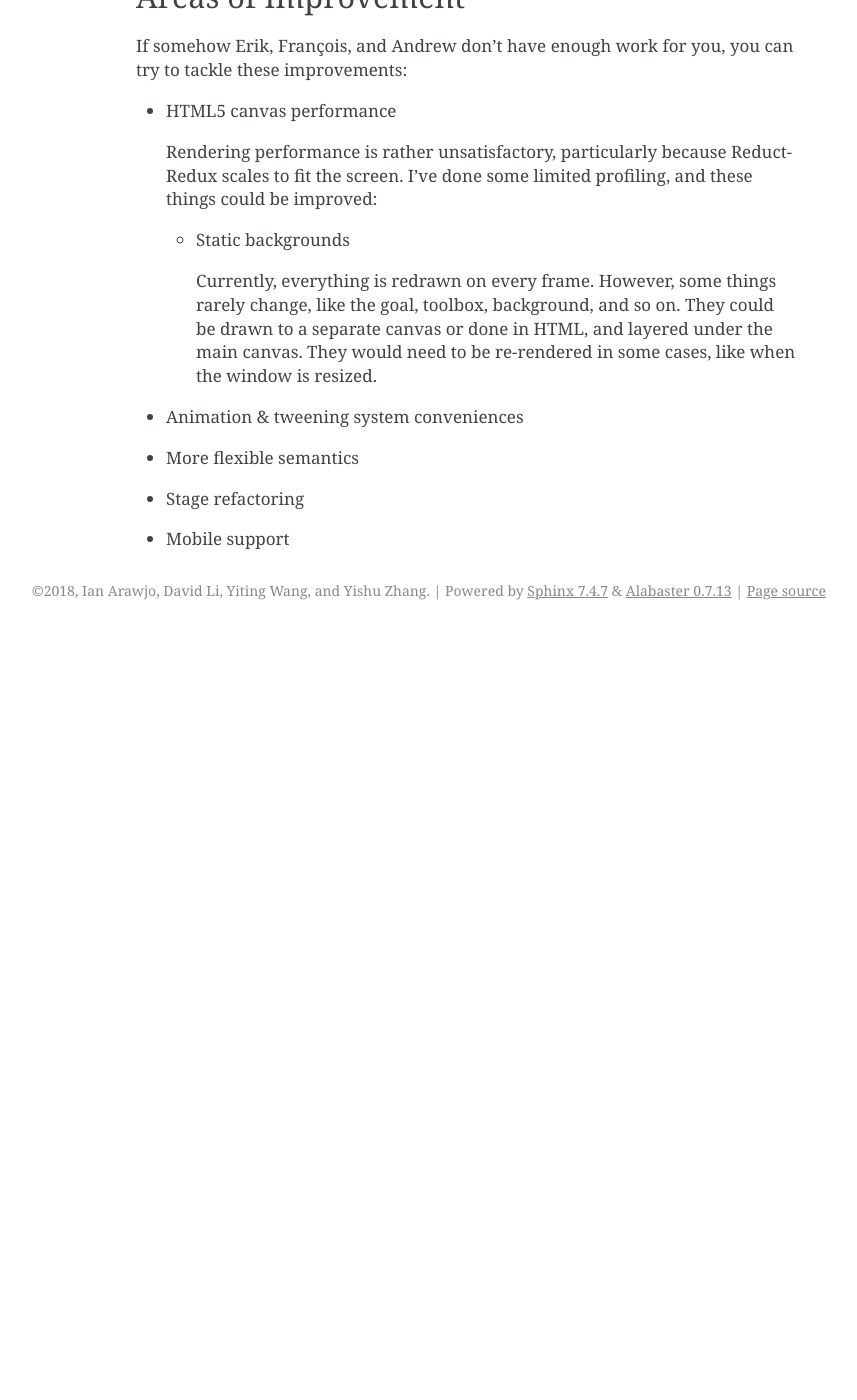
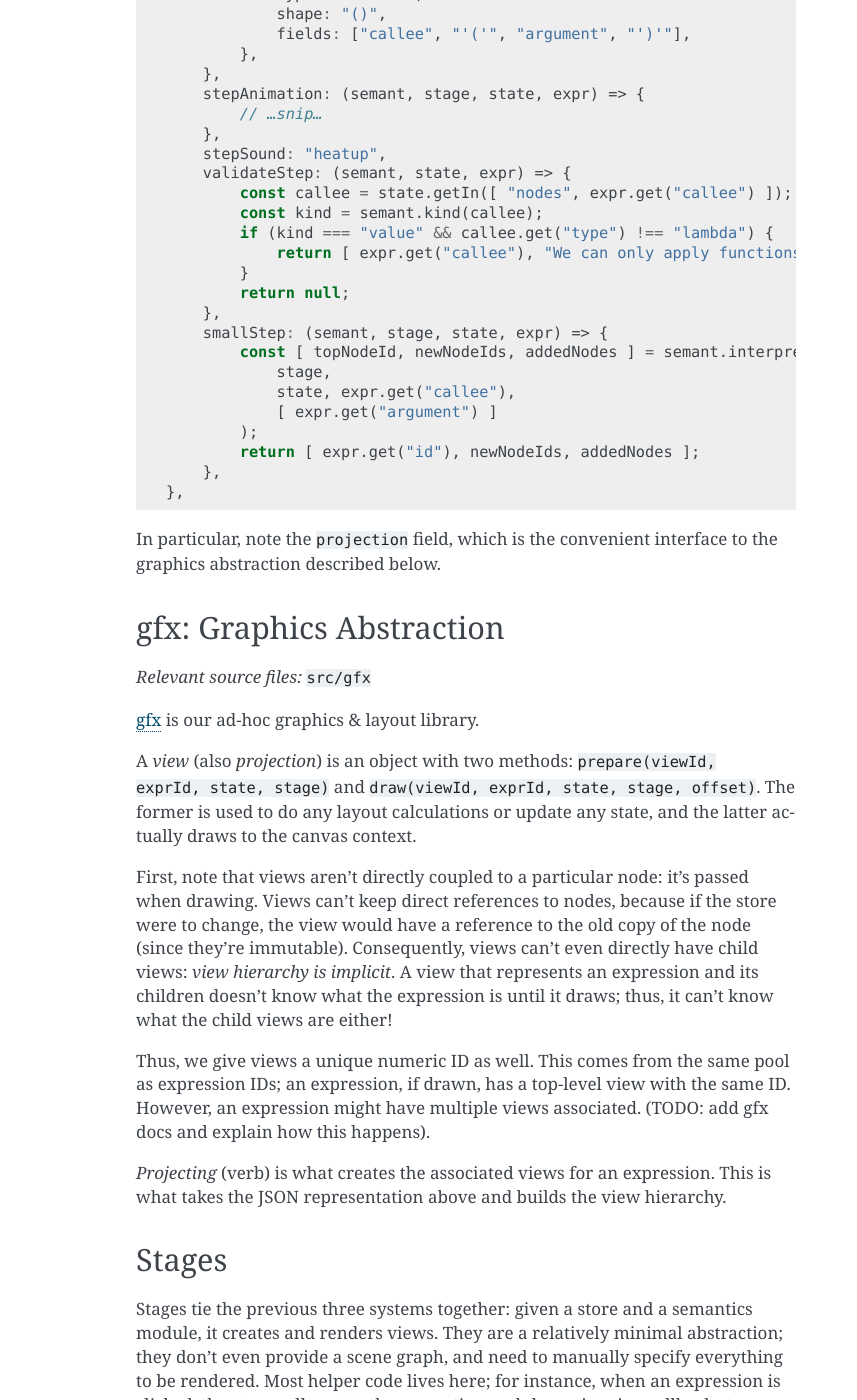
Before and after one commit to lidavidm/reduct-redux, a Sphinx documentation site: the page built from docs/architecture.rst, in a window 1280 px wide and 1400 px high, scrolled down 2271 px. Shown: the whole window, without its empty margins (284-1141 px from the left). Built offline with Sphinx 7.4.7, drawn with Linux system fonts in a browser that asks for light colours; before the commit the page ends 2901 px from its top, so only the background shows below that; some of the changed text lies outside the part shown.

Commit message:
First draft of architecture docs

```diff
--- a/docs/architecture.rst
+++ b/docs/architecture.rst
@@ -90,18 +90,93 @@ specifying JavaScript objects containing details like:
 
 These are then combined by the engine with a set of general helper
 functions for performing substitutions, evaluating expressions,
-searching them, and so on.
+searching them, and so on. (In some sense, this is like an OCaml
+functor, where you provide a base module and the functor augments it.)
+
+Here's an example of an expression definition:
+
+.. code-block:: javascript
+
+   // Application block
+   {
+       kind: "expression",
+       fields: [],
+       subexpressions: ["callee", "argument"],
+       reductionOrder: ["argument", "callee"],
+       projection: {
+           type: "decal",
+           content: {
+               type: "default",
+               shape: "()",
+               fields: ["callee", "'('", "argument", "')'"],
+           },
+       },
+       stepAnimation: (semant, stage, state, expr) => {
+           // …snip…
+       },
+       stepSound: "heatup",
+       validateStep: (semant, state, expr) => {
+           const callee = state.getIn([ "nodes", expr.get("callee") ]);
+           const kind = semant.kind(callee);
+           if (kind === "value" && callee.get("type") !== "lambda") {
+               return [ expr.get("callee"), "We can only apply functions!" ];
+           }
+           return null;
+       },
+       smallStep: (semant, stage, state, expr) => {
+           const [ topNodeId, newNodeIds, addedNodes ] = semant.interpreter.betaReduce(
+               stage,
+               state, expr.get("callee"),
+               [ expr.get("argument") ]
+           );
+           return [ expr.get("id"), newNodeIds, addedNodes ];
+       },
+   },
+
+In particular, note the ``projection`` field, which is the convenient
+interface to the graphics abstraction described below.
 
 gfx: Graphics Abstraction
 =========================
 
 *Relevant source files:* ``src/gfx``
 
-:doc:`modules/gfx` is our ad-hoc graphics & layout library. It has several
-quirks, which will become apparent as we explain its structure.
+:doc:`modules/gfx` is our ad-hoc graphics & layout library.
+
+A *view* (also *projection*) is an object with two methods:
+``prepare(viewId, exprId, state, stage)`` and
+``draw(viewId, exprId, state, stage, offset)``. The former is used to
+do any layout calculations or update any state, and the latter
+actually draws to the canvas context.
+
+First, note that views aren't directly coupled to a particular node:
+it's passed when drawing. Views can't keep direct references to nodes,
+because if the store were to change, the view would have a reference
+to the old copy of the node (since they're immutable). Consequently,
+views can't even directly have child views: *view hierarchy is
+implicit*. A view that represents an expression and its children
+doesn't know what the expression is until it draws; thus, it can't
+know what the child views are either!
+
+Thus, we give views a unique numeric ID as well. This comes from the
+same pool as expression IDs; an expression, if drawn, has a top-level
+view with the same ID. However, an expression might have multiple
+views associated. (TODO: add gfx docs and explain how this happens).
+
+*Projecting* (verb) is what creates the associated views for an
+expression. This is what takes the JSON representation above and
+builds the view hierarchy.
 
 Stages
 ======
+
+Stages tie the previous three systems together: given a store and a
+semantics module, it creates and renders views. They are a relatively
+minimal abstraction; they don't even provide a scene graph, and need
+to manually specify everything to be rendered. Most helper code lives
+here; for instance, when an expression is clicked, the stage calls out
+to the semantics module, registering callbacks to update its store
+whenever a step is taken, and updates the views after each step.
 
 Areas of Improvement
 ====================
```
